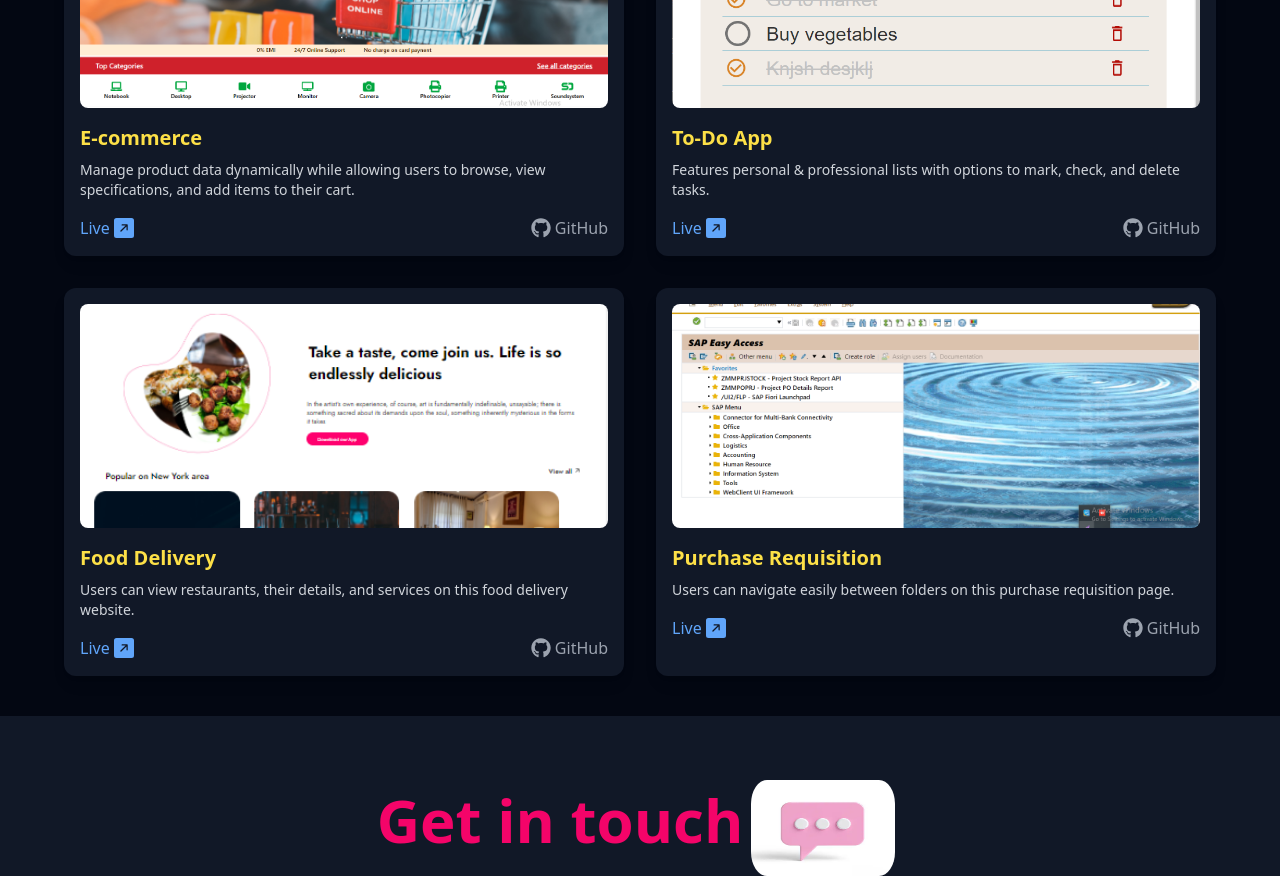
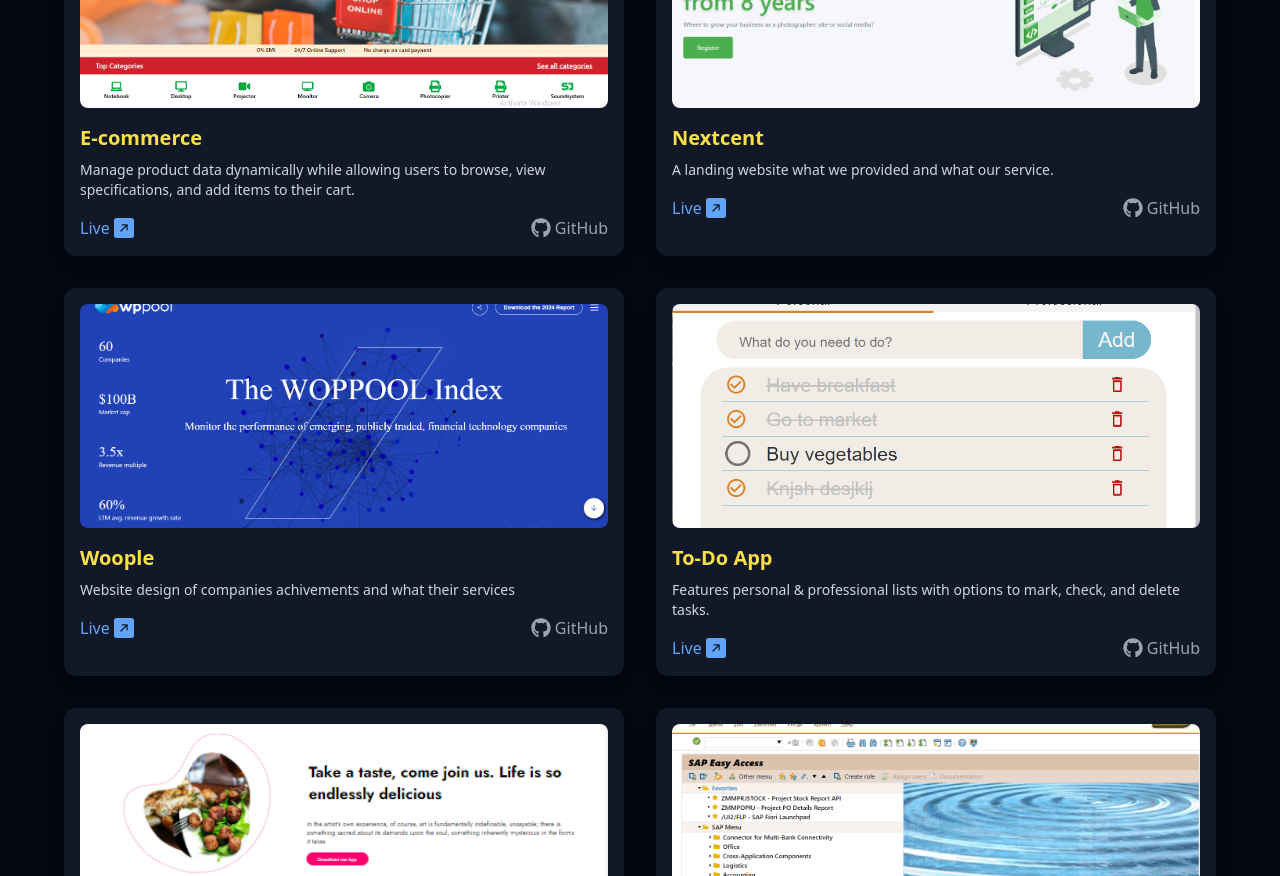
Before and after one commit to sohagbhuiyan/myPortfoilo, a React (Vite) app: page / in a window 1280 px wide. Shown: the part 1900-2776 px from the top of the page. Built offline with nearby package versions, Linux system fonts and the light colour scheme.

Commit message:
project added and updated

```diff
--- a/src/Utils/Images.js
+++ b/src/Utils/Images.js
@@ -10,7 +10,12 @@ import todos from "../assets/images/t1.png"
 import fod from "../assets/images/food.png";
 import con from "../assets/images/c.jpg"
 import ecom from "../assets/images/ecommerce.png"
+import woo from "../assets/images/woople.png"
+import nex from "../assets/images/nexcent.png"
 
+
+export const woople = woo;
+export const nexcent = nex;
 export const ecommerce = ecom;
 export const profilePic = profil;
 export const logo = lg;
--- a/src/components/Main/Project.jsx
+++ b/src/components/Main/Project.jsx
@@ -1,7 +1,7 @@
 import React from 'react';
 import { FaGithub } from 'react-icons/fa';
 import { BsArrowUpRightSquareFill } from 'react-icons/bs';
-import { purchaseRequisition1, food, todo, ecommerce } from '../../Utils/Images';
+import { purchaseRequisition1, food, todo, ecommerce, nexcent, woople } from '../../Utils/Images';
 
 const ProjectCard = ({ images, title, desc, live, github }) => {
     return (
@@ -31,6 +31,20 @@ const Project = () => {
             desc: 'Manage product data dynamically while allowing users to browse, view specifications, and add items to their cart.',
             live: 'https://saverfavor-e-commerce.vercel.app/',
             github: 'https://github.com/sohagbhuiyan/saverfavor_e-commerce.git',
+        },
+        {
+            images: nexcent,
+            title: 'Nextcent',
+            desc: 'A landing website what we provided and what our service.',
+            live: 'https://landing-website-design.vercel.app/',
+            github: 'https://github.com/sohagbhuiyan/Landing_website_design',
+        },
+        {
+            images: woople,
+            title: 'Woople',
+            desc: 'Website design of companies achivements and what their services',
+            live: 'https://wppool-task-wine.vercel.app/',
+            github: 'https://github.com/sohagbhuiyan/Wppool_Task',
         },
         {
             images: todo,
```
Also changed, not shown: src/assets/images/nexcent.png (added), src/assets/images/woople.png (added).
